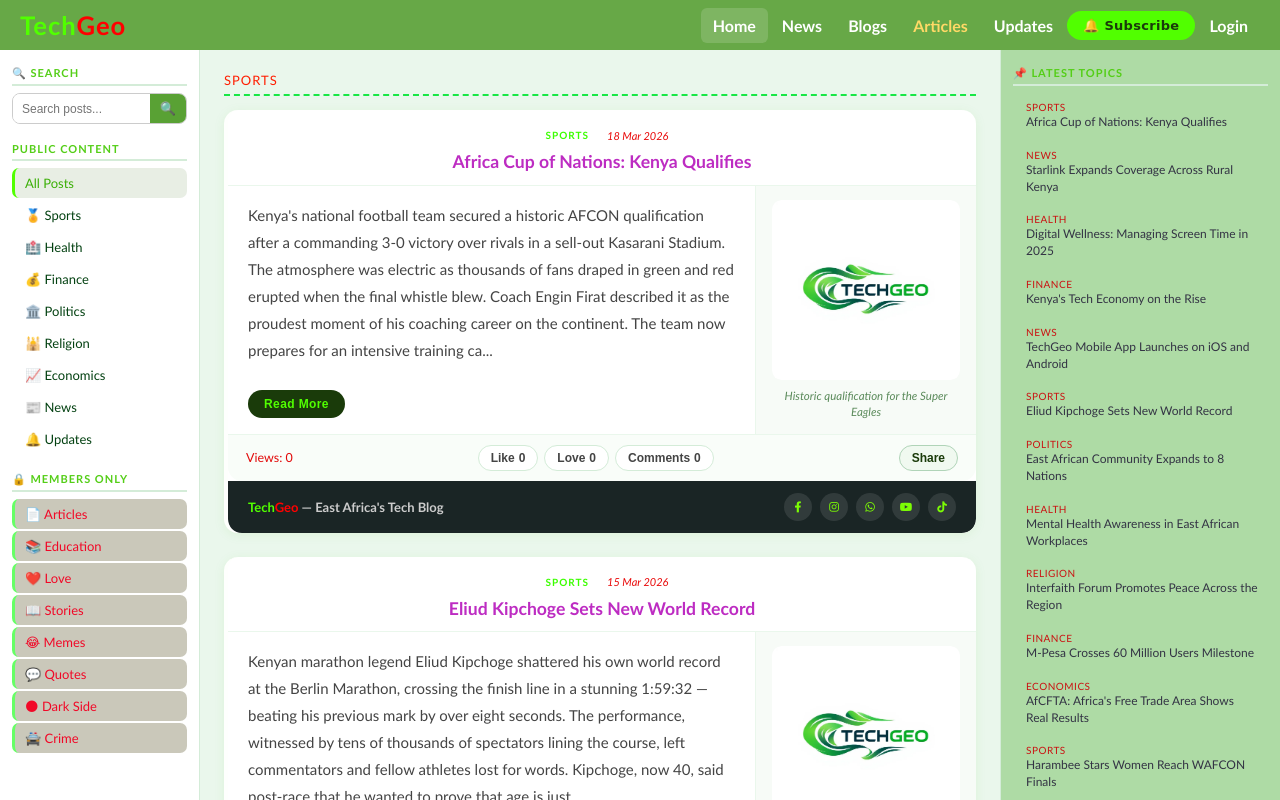
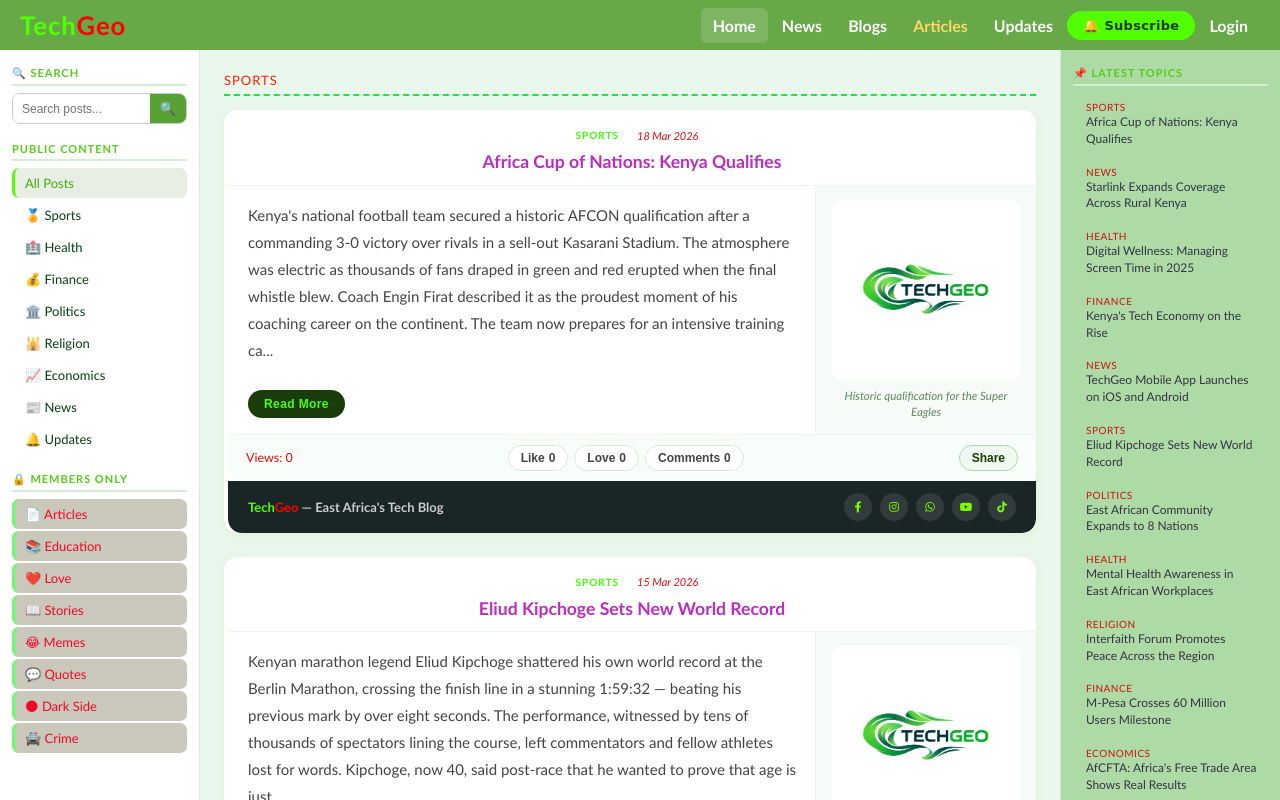
Before and after one commit to tech-ge/blog, a website: page index.html in a window 1280 px wide. Drawn offline with Linux system fonts and the light colour scheme; no server answers.

Commit message:
Update style.css

```diff
--- a/style.css
+++ b/style.css
@@ -255,7 +255,6 @@
     min-width: 0;
     min-height: 0;  /* allows flex child to scroll */
     height: 100%;
-    max-width: 860px;
 }
 
 .feed-section-title {
@@ -526,8 +525,8 @@
    RIGHT SIDEBAR
 =========================== */
 .side-titles {
-    width: 280px;
-    min-width: 240px;
+    width: 220px;
+    min-width: 190px;
     background: #aedba5;
     border-left: 1px solid #d4ecd8;
     padding: 16px 12px;
```
